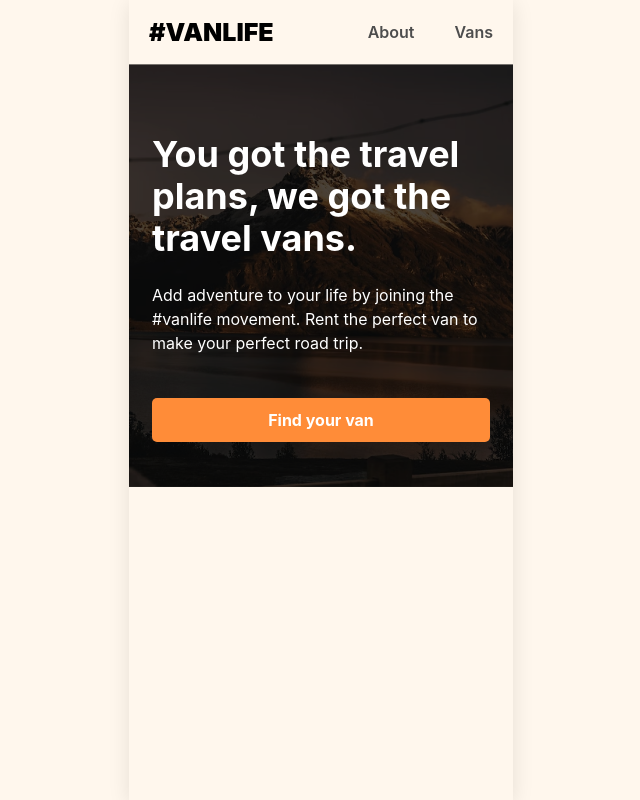
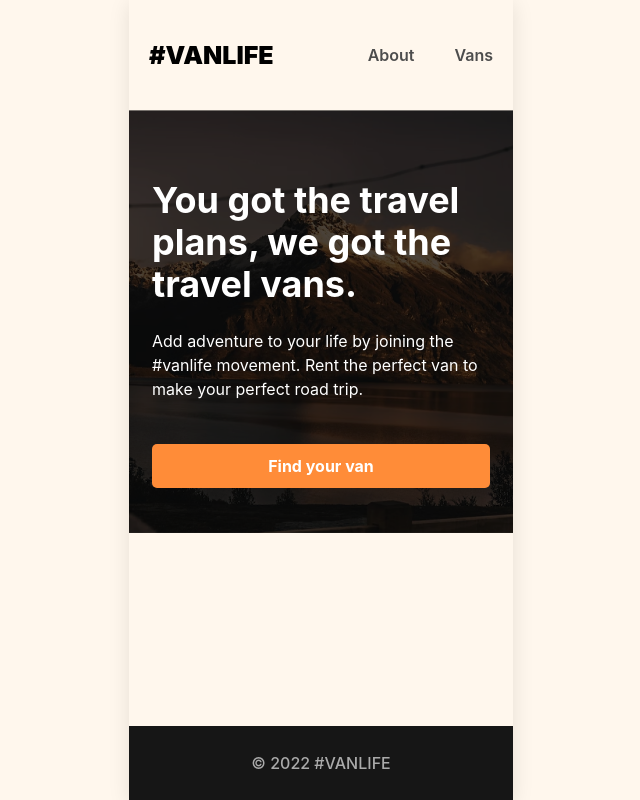
Before and after one commit to ehsanmehrali/vanlife, a React (Vite) app: page / in a window 1280 px wide. Shown: the whole page, without its empty margins (319-959 px from the left). Built offline with nearby package versions, Linux system fonts and the light colour scheme; what miragejs would draw is missing.

Commit message:
Add Footer component and route.

```diff
--- /dev/null
+++ b/src/components/Footer.jsx
@@ -0,0 +1,5 @@
+import React from "react";
+
+export default function Footer() {
+  return <footer>&#169; 2022 #VANLIFE</footer>;
+}
--- a/src/components/Layout.jsx
+++ b/src/components/Layout.jsx
@@ -1,12 +1,14 @@
 import React from "react";
 import { Outlet } from "react-router-dom";
 import Header from "./Header";
+import Footer from "./Footer";
 
 export default function Layout() {
   return (
     <>
       <Header />
       <Outlet />
+      <Footer />
     </>
   );
 }
--- a/src/index.css
+++ b/src/index.css
@@ -1,3 +1,13 @@
+/* for development purposes */
+#root {
+  min-height: 100vh;
+  max-width: 30vw;
+  display: flex;
+  flex-direction: column;
+  margin: 0 auto;
+  box-shadow: 0px 4px 20px rgba(0, 0, 0, 0.1);
+}
+
 * {
   box-sizing: border-box;
 }
@@ -19,18 +29,14 @@
   scrollbar-width: none;
 }
 
-/* for development purposes */
-#root {
+.site-wrapper {
   min-height: 100vh;
-  max-width: 30vw;
   display: flex;
   flex-direction: column;
-  margin: 0 auto;
-  box-shadow: 0px 4px 20px rgba(0, 0, 0, 0.1);
 }
 
 header {
-  height: 4rem;
+  height: 110px;
   display: flex;
   align-items: center;
   padding-block: 10px;
@@ -54,6 +60,18 @@
 header a:hover {
   color: #161616;
   text-decoration: underline;
+}
+
+footer {
+  background-color: #161616;
+  color: #aaaaaa;
+  height: 74px;
+  display: flex;
+  flex-shrink: 0;
+  justify-content: center;
+  align-items: center;
+  margin-top: auto;
+  font-weight: 500;
 }
 
 .link-button {
@@ -248,8 +266,8 @@
   text-decoration: none;
 }
 
-/* .van-detail-container .back-button:visited {
-} */
+.van-detail-container .back-button:visited {
+}
 
 .van-detail-container .back-button span {
   text-decoration: underline;
```
